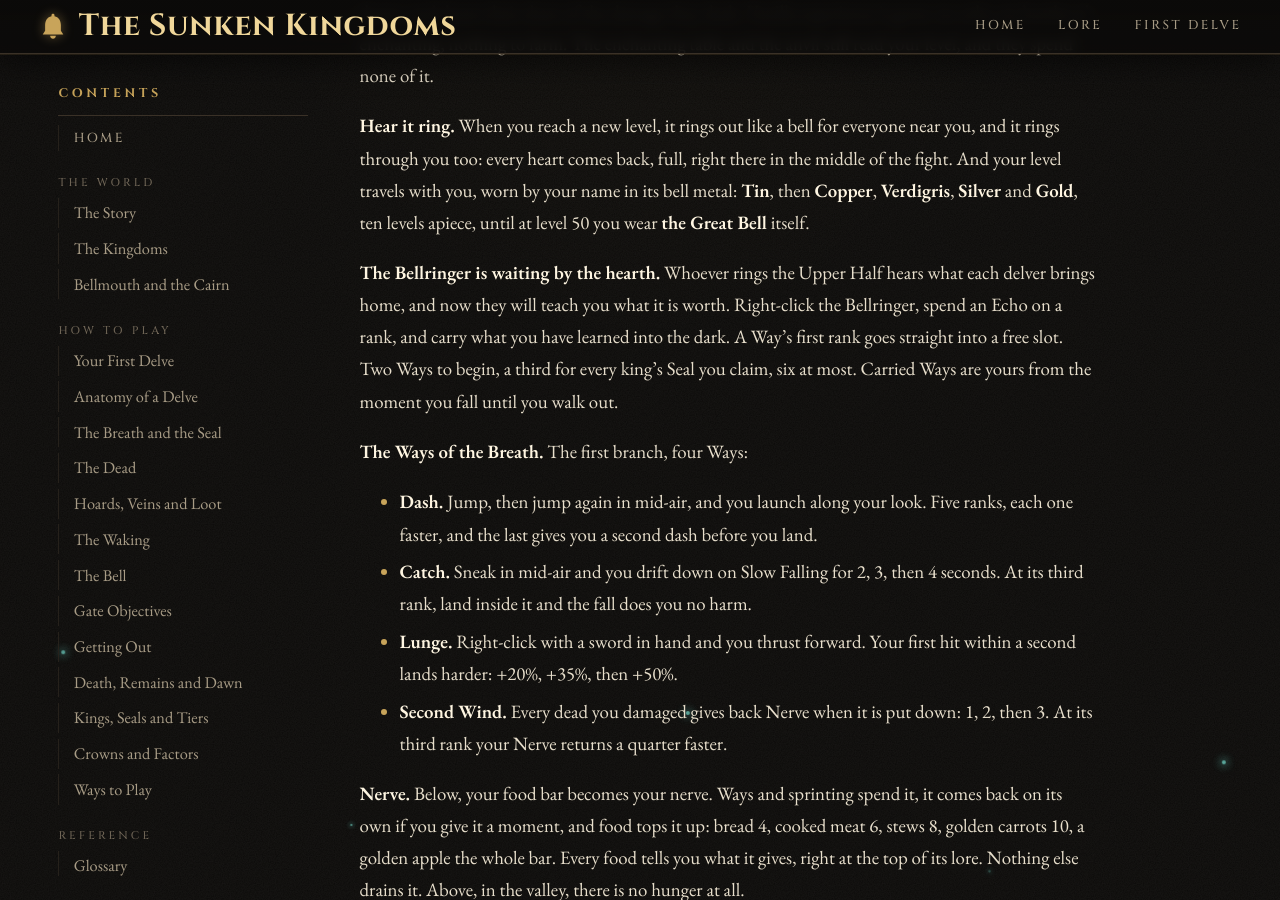
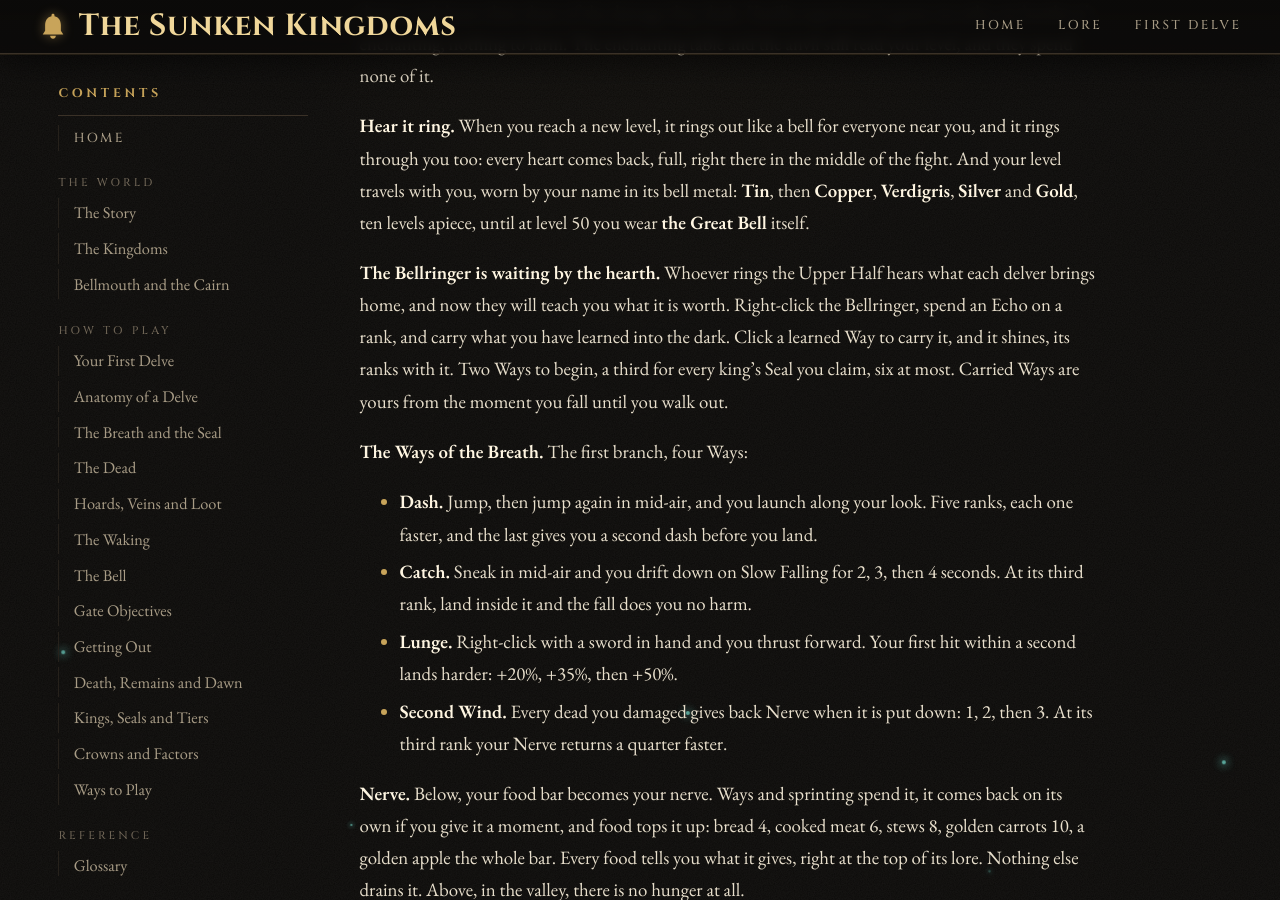
Before and after one commit to myzticbean/Project-Sunken-Kingdoms-Wiki, a Jekyll site: the page built from Patch-Notes.md, in a window 1280 px wide and 900 px high, scrolled down 665 px. Built offline with Jekyll 4.4.1, drawn with Linux system fonts in a browser that asks for light colours; some web fonts are replaced; our own code applies the rules of GitHub Pages for plain Markdown files.

Commit message:
Patch notes: carrying a Way is a click, and it shines

```diff
--- a/Patch-Notes.md
+++ b/Patch-Notes.md
@@ -25,8 +25,8 @@ Bell** itself.
 
 **The Bellringer is waiting by the hearth.** Whoever rings the Upper Half hears what each delver
 brings home, and now they will teach you what it is worth. Right-click the Bellringer, spend an Echo
-on a rank, and carry what you have learned into the dark. A Way's first rank goes straight into a
-free slot. Two Ways to begin, a third for every king's
+on a rank, and carry what you have learned into the dark. Click a learned Way to carry it, and it
+shines, its ranks with it. Two Ways to begin, a third for every king's
 Seal you claim, six at most. Carried Ways are yours from the moment you fall until you walk out.
 
 **The Ways of the Breath.** The first branch, four Ways:
```
